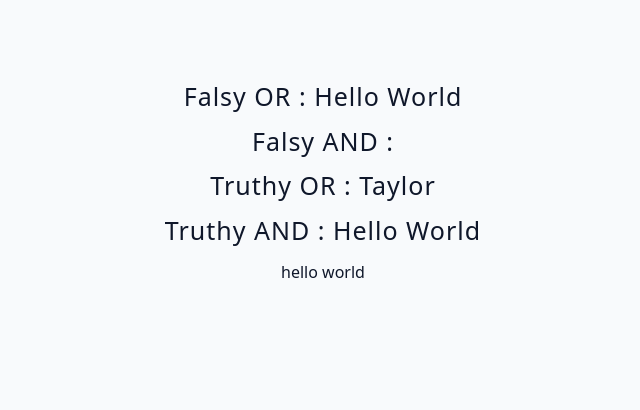
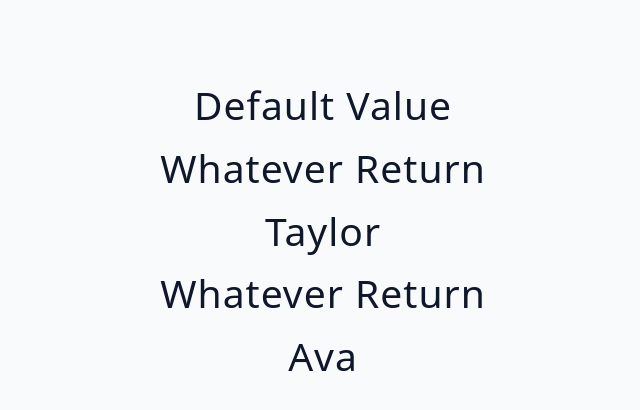
Before and after one commit to t-vanderwolk/Udemy-Advanced-React, a React (Vite) app: page / in a window 1280 px wide. Shown: the top 410 px of the page, without its empty margins (317-957 px from the left). Built offline with nearby package versions, Linux system fonts and the light colour scheme.

Commit message:
short circuit -examples

```diff
--- a/src/App.jsx
+++ b/src/App.jsx
@@ -1,5 +1,5 @@
 // import Starter from './tutorial/01-useState/starter/02-useState-basics';
-import Starter from "./tutorial/03-conditional-rendering/starter/04-short-circuit-overview"
+import Starter from "./tutorial/03-conditional-rendering/starter/05-short-circuit-examples"
 import { useState, useEffect } from "react";
 
 
--- a/src/tutorial/03-conditional-rendering/starter/05-short-circuit-examples.jsx
+++ b/src/tutorial/03-conditional-rendering/starter/05-short-circuit-examples.jsx
@@ -4,11 +4,45 @@
   // falsy
   const [text, setText] = useState('');
   // truthy
-  const [name, setName] = useState('susan');
-  const [user, setUser] = useState({ name: 'john' });
+  const [name, setName] = useState('taylor');
+  const [user, setUser] = useState({ name: 'ava' });
   const [isEditing, setIsEditing] = useState(false);
 
-  return <h2>short circuit - examples</h2>;
+  return(
+
+      <div>
+        <h2>{text || 'default value'}</h2>
+        {text && (
+          <div>
+            <h2> whatever return</h2>
+            <h2>{name}</h2>
+          </div>
+        )}
+        {/* more info below */}
+        {!text && (
+          <div>
+            <h2> whatever return</h2>
+            <h2>{name}</h2>
+          </div>
+        )}
+        {user && <SomeComponent name={user.name} />}
+{/*
+      {!text && <div>
+      <h2>whatever return</h2>
+      <h2>{name}</h2>
+      </div>} */}
+
+  </div>
+  );
 };
 
+const SomeComponent = ({name}) => {
+  return(
+    <div>
+     <h2>whatever return</h2>
+      <h2>{name}</h2>
+      </div>
+  )
+}
+
 export default ShortCircuitExamples;
```
